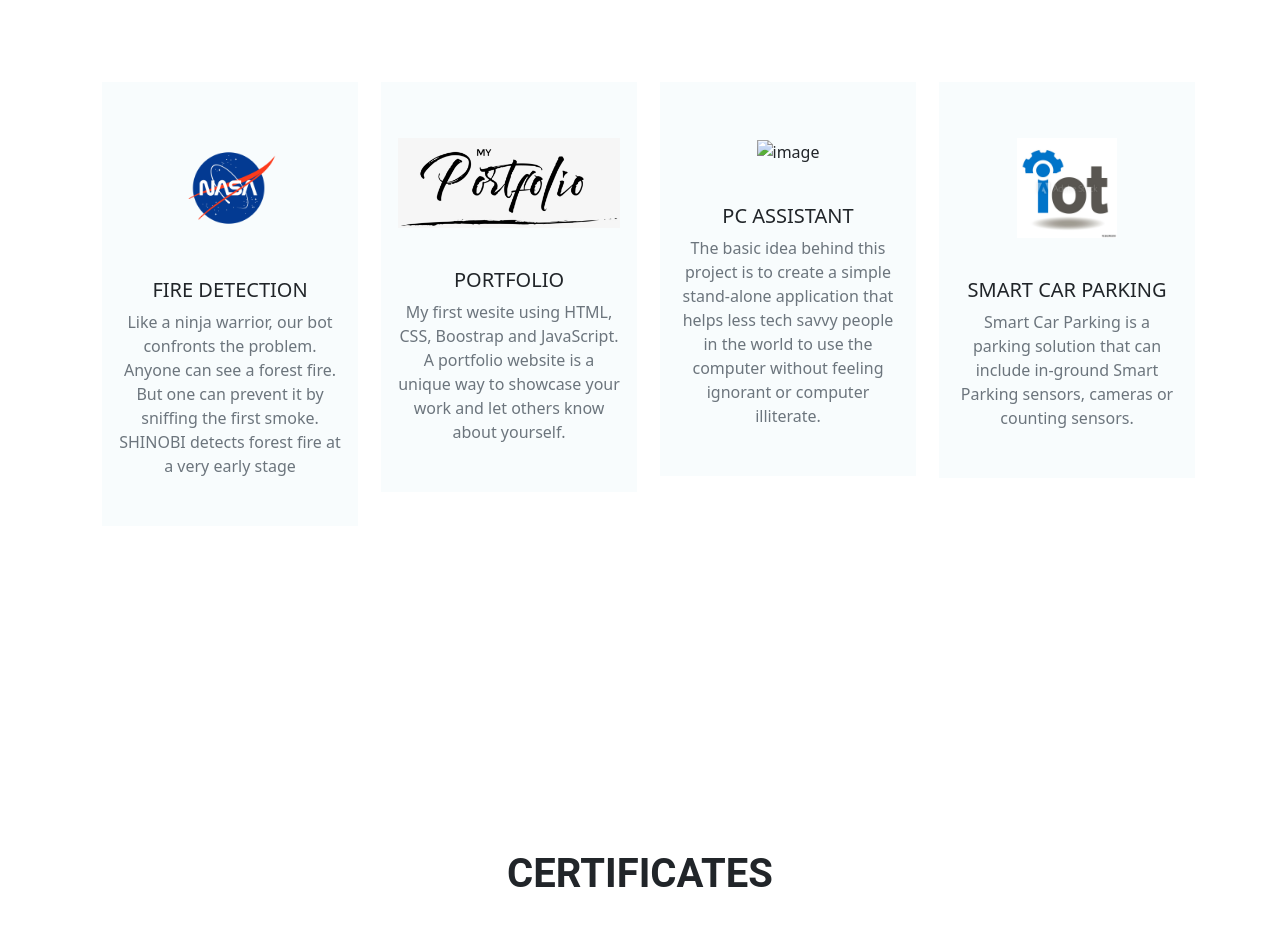
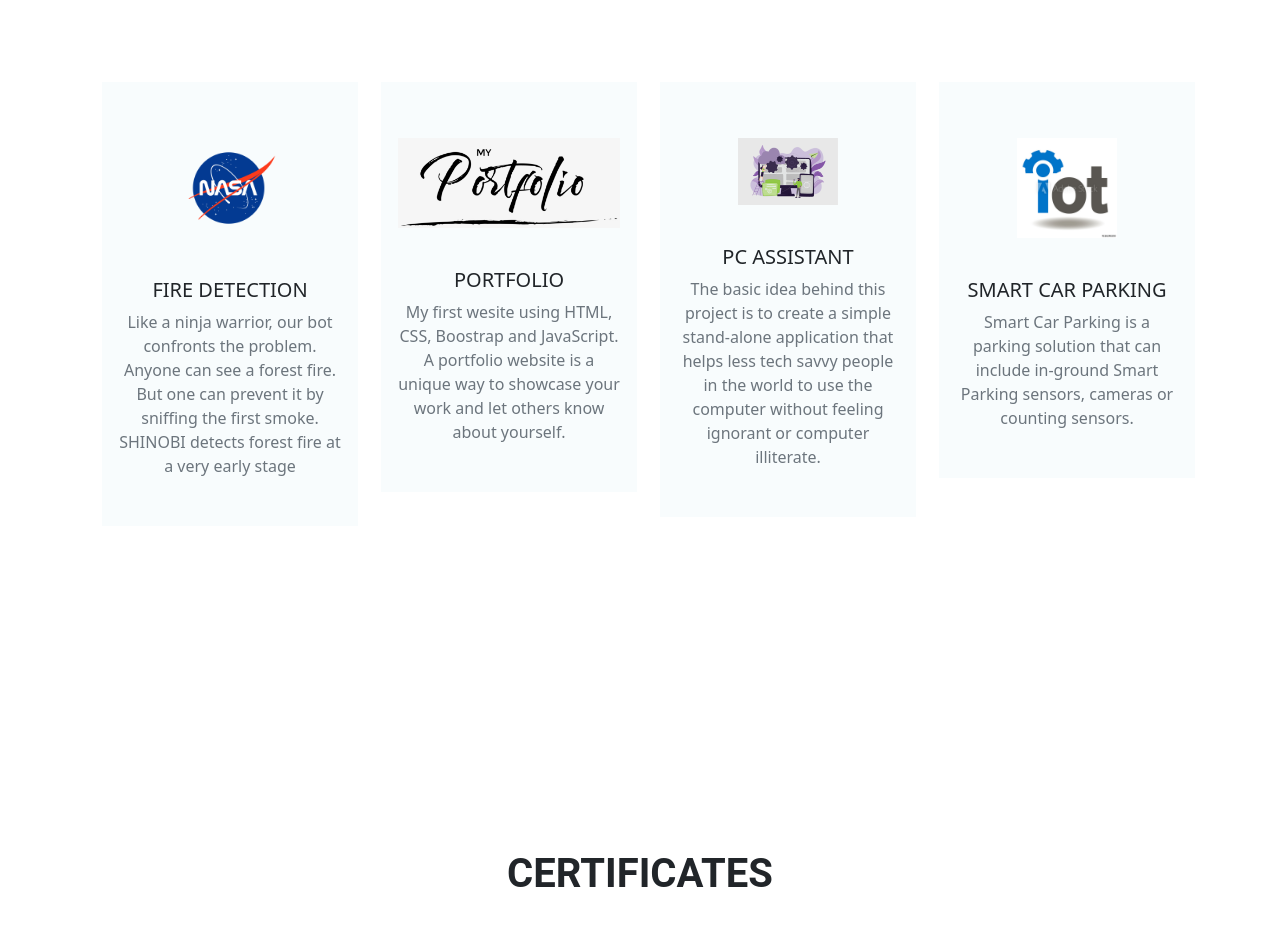
Before and after one commit to istakhar1/Portfolio, a plain HTML site: page index.html in a window 1280 px wide. Shown: the part 2360-3298 px from the top of the page. Drawn offline with nearby package versions, Linux system fonts and the light colour scheme.

Commit message:
Update index.html

```diff
--- a/index.html
+++ b/index.html
@@ -230,7 +230,7 @@ A portfolio website is a unique way to showcase your work and let others know ab
                 <div class="col-lg-3 col-md-6 col-sm-12">
                   <div class="services">
                     <div class="services-img text-center py-4">
-                      <img src="./image/pc_ast.jpg" alt="image" width="100px">
+                      <img src="./image/pc_ast.png" alt="image" width="100px">
                     </div>
                     <div class="card-body text-center">
                       <h5 class="card-title text-uppercase font-roboto">PC Assistant</h5>
```
